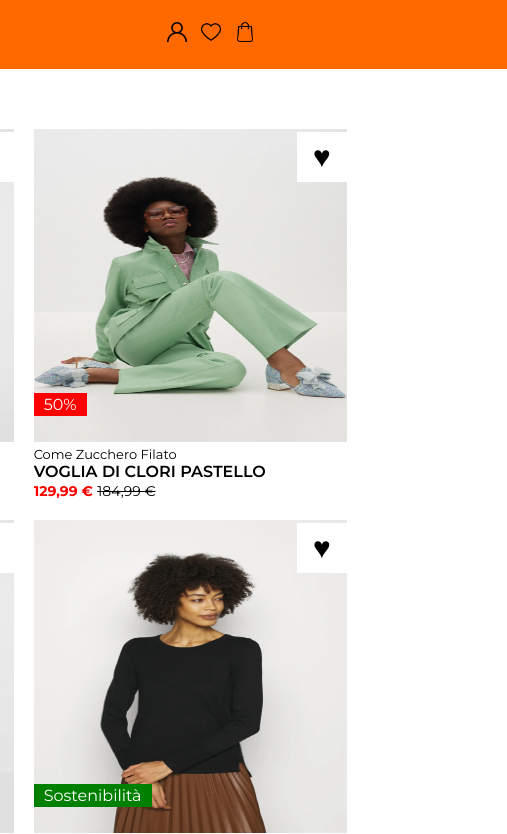
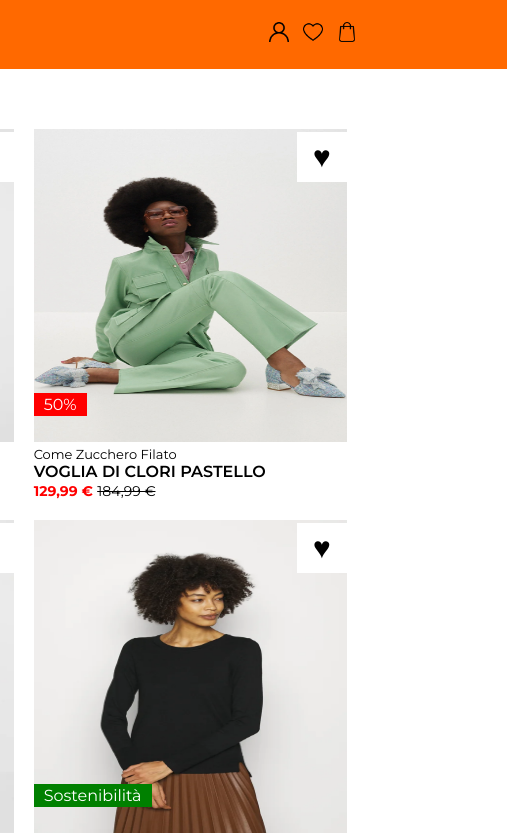
Before and after one commit to antoniorusso2/html-css-boolando, a plain HTML site: page index.html in a window 1280 px wide. Shown: the top 834 px of the page, 773-1280 px from the left. Drawn offline with Linux system fonts and the light colour scheme.

Commit message:
FIX: right side navbar icons not aligned

```diff
--- a/css/style.css
+++ b/css/style.css
@@ -74,7 +74,9 @@ header{
 .navbar-category>a, .account-management>a{
   padding-right: 10px;
 }
-
+.account-management{
+  text-align: right;
+}
 /* LOGO - NAVBAR*/
 .boolean-logo{
   flex-shrink: 0;
```
